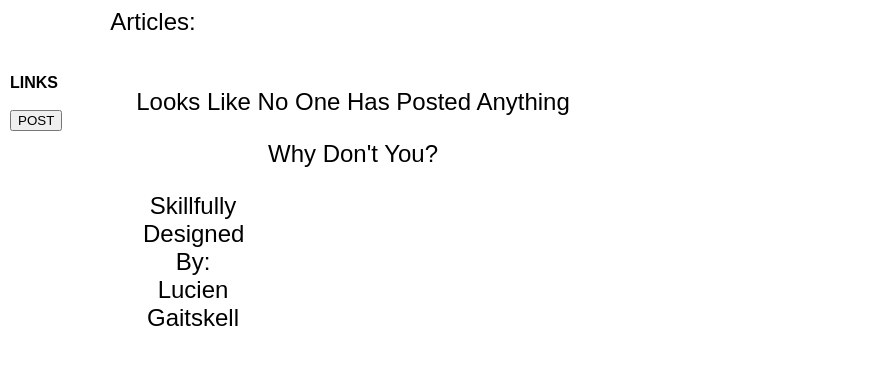
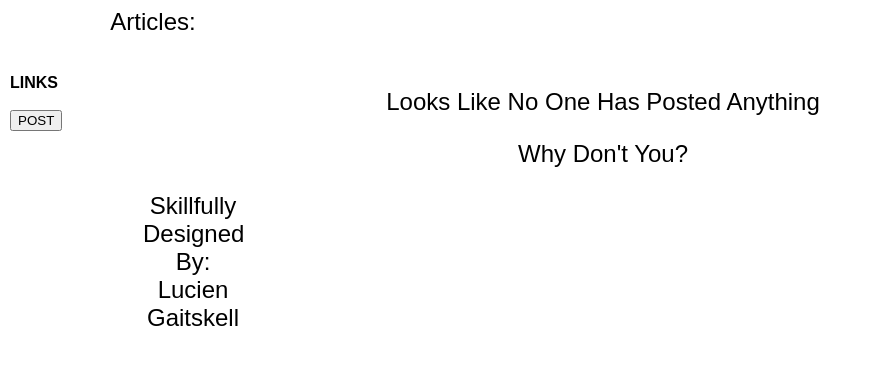
Before and after one commit to luciengaitskell/Website-SST, a Flask app: template website/pages/templates/main.html in a window 1280 px wide. Shown: the top 365 px of the page, without its empty margins (0-872 px from the left). Run offline with Flask 2, Linux system fonts and the light colour scheme; the template is opened without the code that fills it, so the values that code supplies are empty; some libraries are stand-ins or nearby versions.

Commit message:
changing content width

```diff
--- a/website/pages/templates/main.html
+++ b/website/pages/templates/main.html
@@ -38,7 +38,7 @@
     position: relative;
     /*border:1px solid #000;*/
     text-align: center;
-    width:500px; height:100%;
+    width:1000px; height:100%;
     /*margin:5px auto 5px 30px;*/
   }
 
```
